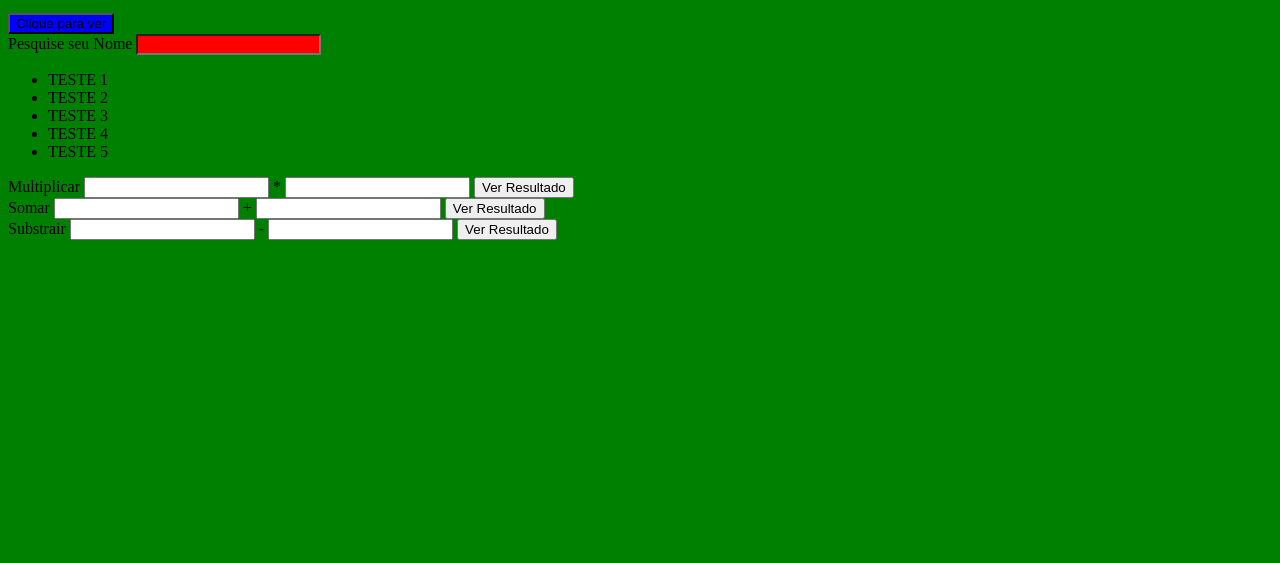
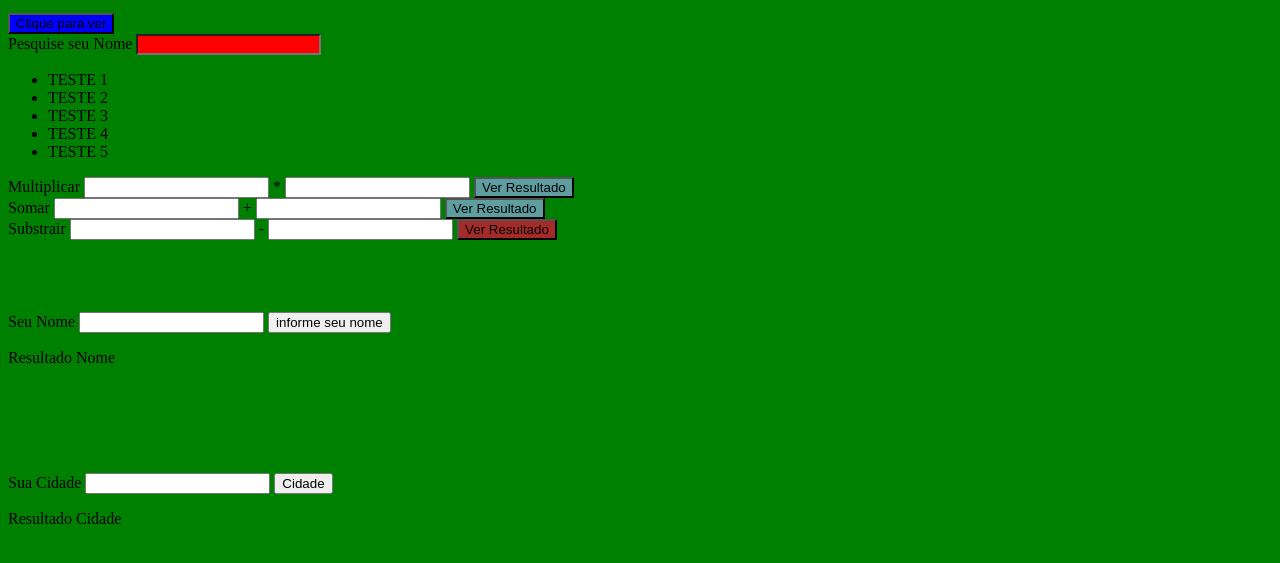
Before and after one commit to WillianDeCastro/TestePrimo, a plain HTML site: page index.html in a window 1280 px wide. Shown: the part 101-664 px from the top of the page. Drawn offline with Linux system fonts and the light colour scheme.

Commit message:
inclusaõ

```diff
--- a/index.html
+++ b/index.html
@@ -14,11 +14,20 @@
          background-color: blue;
          color: white
       }
+
+      .ssds {
+         background-color: cadetblue;
+      }
+
+      #btnSubtrair {
+         background-color: brown;
+      }
    </style>
 
 </head>
 
 <body>
+
 
    <h1> minha Pagina legal</h1>
    <p>This is a paragraph.</p>
@@ -42,21 +51,45 @@
    <input id="num1Mult" type="number" />
    *
    <input id="num2Mult" type="number" />
-   <button onclick="Multplicar()">Ver Resultado</button>
-<br>
+   <button class="ssds" id="btnMult" onclick="Multplicar()">Ver Resultado</button>
+   <br>
 
    <label>Somar</label>
    <input id="num1Som" type="number" />
    +
    <input id="num2Som" type="number" />
-   <button onclick="Somar()">Ver Resultado</button>
+   <button class="ssds" id="btnSomar" onclick="Somar()">Ver Resultado</button>
 
    <br>
    <label>Substrair</label>
    <input id="num1Sub" type="number" />
    -
+
    <input id="num2Sub" type="number" />
-   <button onclick="Subtrair()">Ver Resultado</button>
+   <button id="btnSubtrair" onclick="Subtrair()">Ver Resultado</button>
+
+   <br>
+   <br>
+   <br>
+   <br>
+   <br>
+
+   <label>Seu Nome</label>
+   <input type="text" />
+   <button id="btnNome">informe seu nome</button>
+   <p  id="resulta">Resultado Nome</p>
+
+
+   <br>
+   <br>
+   <br>
+   <br>
+   <br>
+
+   <label>Sua Cidade</label>
+   <input type="text" />
+   <button id="btnCidade">Cidade</button>
+   <p id="resulta">Resultado Cidade</p>
 
    <script>
       function Multplicar() {
@@ -70,7 +103,7 @@
       function Somar() {
          var num1 = document.getElementById("num1Som").value;
          var num2 = document.getElementById("num2Som").value;
-         var resultado = parseInt(num1) + parseInt(num2);
+         var resultado = parseInt(num1) * parseInt(num2);
          alert(resultado);
 
       }
@@ -82,6 +115,20 @@
          alert(resultado);
 
       }
+
+      function divisao_numeros() {
+         var num1 = document.getElementById("num1Som").value;
+         var num2 = document.getElementById("num2Som").value;
+         var resultado = parseInt(num1) / parseInt(num2);
+         alert(resultado);
+
+      }
+
+      function MudarNome() {
+         var pResultado = document.getElementById("resulta");
+         pResultado.textContent = "Mirosmar";
+
+      }
    </script>
 </body>
 
```
